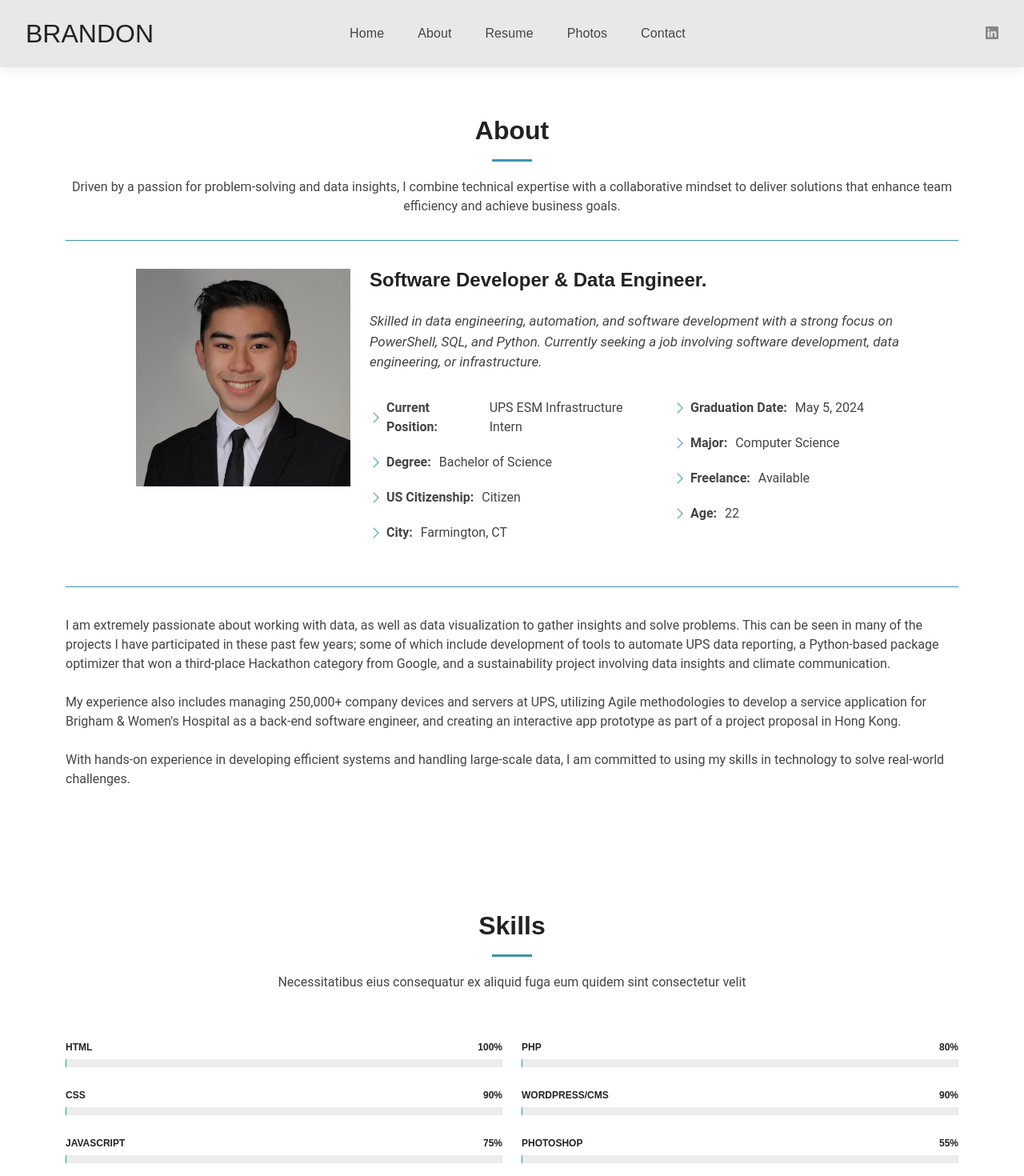
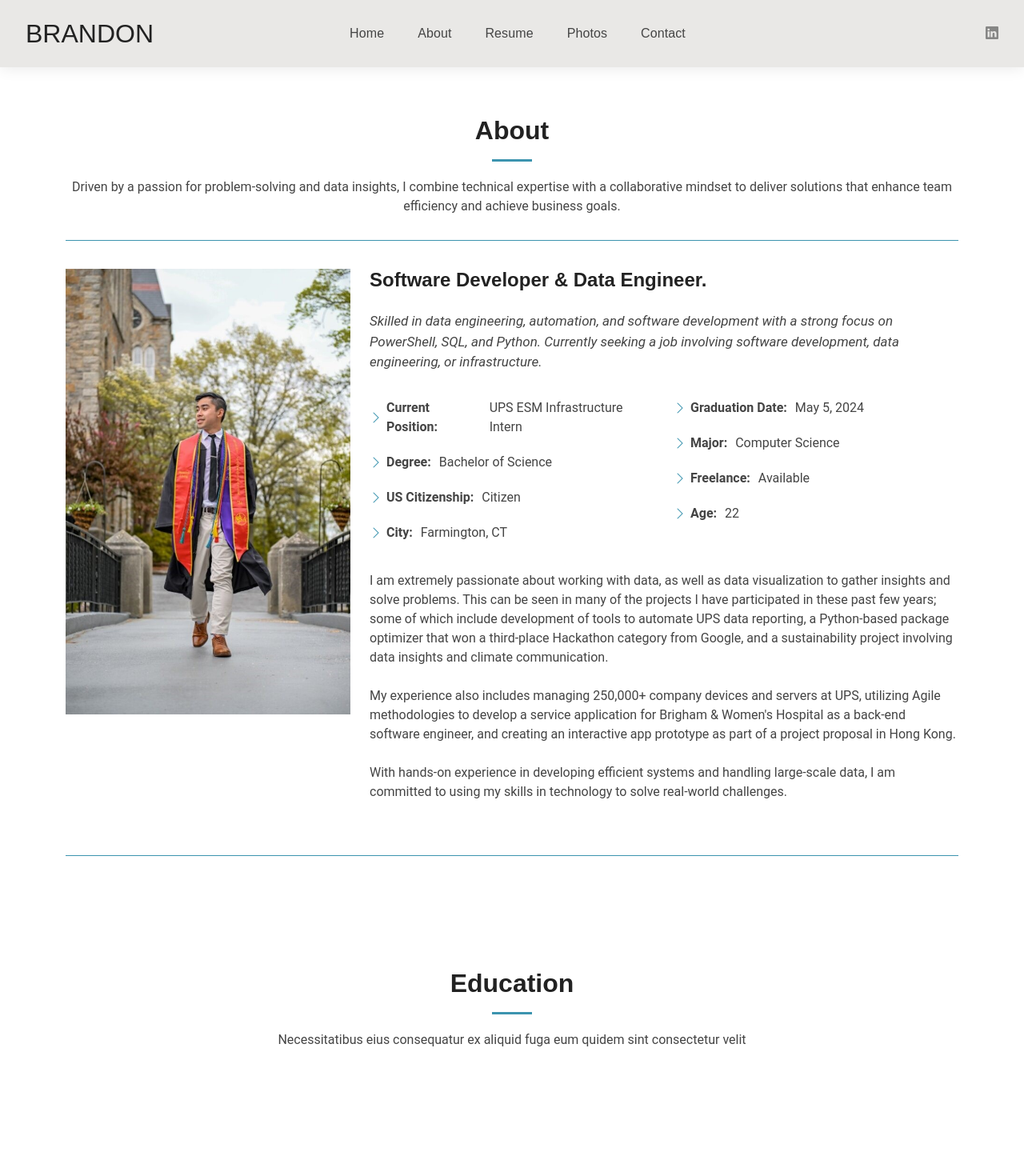
Before and after one commit to bhansea/Personal-Website, a Next.js app: page /about in a window 1280 px wide. Shown: the top 1470 px of the page at 80% size. Built offline with nearby package versions, Linux system fonts and the light colour scheme.

Commit message:
Change picture and format of profile section

```diff
--- a/src/app/about/page.js
+++ b/src/app/about/page.js
@@ -76,7 +76,7 @@ export default function About() {
                     <div className="container section-title" data-aos="fade-up" style={{paddingBottom: '10px' }}>
                         <h2>About</h2>
                         <p>
-                        Driven by a passion for problem-solving and data insights, I combine technical expertise with a collaborative mindset to deliver solutions that enhance team efficiency and achieve business goals.
+                            Driven by a passion for problem-solving and data insights, I combine technical expertise with a collaborative mindset to deliver solutions that enhance team efficiency and achieve business goals.
                         </p>
                     </div>
 
@@ -86,7 +86,7 @@ export default function About() {
 
                         <div className="row gy-4 justify-content-center">
                             <div className="col-lg-4">
-                                <Image src="/assets/img/profile-img.jpg" className="img-fluid" alt="Profile" width={300} height={400} />
+                                <Image src="/assets/img/grad-pic.jpg" className="img-fluid" alt="Profile" width={400} height={540} />
                             </div>
                             <div className="col-lg-8 content">
                                 <h2>Software Developer &amp; Data Engineer.</h2>
@@ -110,19 +110,31 @@ export default function About() {
                                             <li><i className="bi bi-chevron-right"></i> <strong>Age:</strong> <span>22</span></li>
                                         </ul>
                                     </div>
+                                    <p className="py-3">
+                                        I am extremely passionate about working with data, as well as data visualization to gather insights and solve problems. This can be seen in many of the projects I have participated in these past few years; some of which include development of tools to automate UPS data reporting, a Python-based package optimizer that won a third-place Hackathon category from Google, and a sustainability project involving data insights and climate communication.
+                                        <br /><br />My experience also includes managing 250,000+ company devices and servers at UPS, utilizing Agile methodologies to develop a service application for Brigham & Women's Hospital as a back-end software engineer, and creating an interactive app prototype as part of a project proposal in Hong Kong.
+                                        <br /><br />With hands-on experience in developing efficient systems and handling large-scale data, I am committed to using my skills in technology to solve real-world challenges.
+                                    </p>
                                 </div>
                             </div>
                         </div>
 
                         <div className="horizontal-line" style={{marginTop: '35px' }}></div>
-
-                        <p className="py-3">
-                            I am extremely passionate about working with data, as well as data visualization to gather insights and solve problems. This can be seen in many of the projects I have participated in these past few years; some of which include development of tools to automate UPS data reporting, a Python-based package optimizer that won a third-place Hackathon category from Google, and a sustainability project involving data insights and climate communication.
-                            <br /><br />My experience also includes managing 250,000+ company devices and servers at UPS, utilizing Agile methodologies to develop a service application for Brigham & Women's Hospital as a back-end software engineer, and creating an interactive app prototype as part of a project proposal in Hong Kong.
-                            <br /><br />With hands-on experience in developing efficient systems and handling large-scale data, I am committed to using my skills in technology to solve real-world challenges.
-                        </p>
                     </div>
                 </section>
+
+                {/* Education Section */}
+                <section id="education" className="skills section">
+                    <div className="container section-title" data-aos="fade-up">
+                        <h2>Education</h2>
+                        <p>Necessitatibus eius consequatur ex aliquid fuga eum quidem sint consectetur velit</p>
+                    </div>
+
+                    <div className="container" data-aos="fade-up" data-aos-delay="100">
+
+                    </div>
+                </section>
+
 
                 {/* Skills Section */}
                 <section id="skills" className="skills section">
--- a/src/styles/globals.css
+++ b/src/styles/globals.css
@@ -824,6 +824,10 @@ section,
 /*--------------------------------------------------------------
 # About Section
 --------------------------------------------------------------*/
+.col-lg-4 {
+  position: relative; /* Required for layout="fill" to work */
+}
+
 .about .content h2 {
   font-weight: 700;
   font-size: 24px;
@@ -849,10 +853,6 @@ section,
   margin-right: 5px;
   color: var(--accent-color);
   line-height: 0;
-}
-
-.col-lg-4 {
-  padding-left: 100px; /* Adjust this value as needed */
 }
 
 .horizontal-line {
```
Also changed, not shown: public/assets/img/grad-pic.jpg (added).
